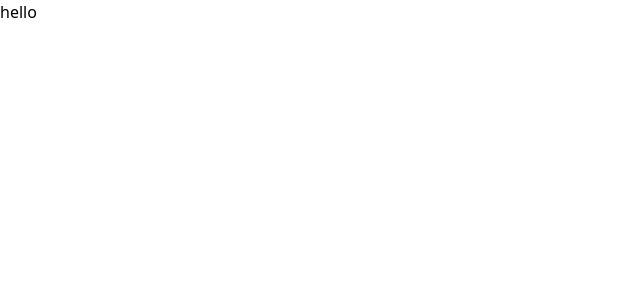
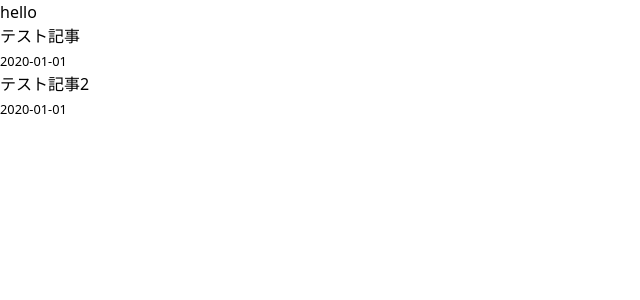
Before and after one commit to aka70/blog, a Next.js app: page / in a window 1280 px wide. Shown: the top 300 px of the page, without its empty margins (0-640 px from the left). Built offline with nearby package versions, Linux system fonts and the light colour scheme.

Commit message:
テスト記事を表示できるようにした

```diff
--- /dev/null
+++ b/src/articles/test.md
@@ -0,0 +1,9 @@
+---
+title: "テスト記事"
+date: "2020-01-01"
+---
+
+本文 **テスト用の記事**
+
+- 箇条書き1
+- 箇条書き2
--- /dev/null
+++ b/src/articles/test2.md
@@ -0,0 +1,9 @@
+---
+title: "テスト記事2"
+date: "2020-01-01"
+---
+
+本文 **テスト用の記事**
+
+- 箇条書き 1
+- 箇条書き 2
--- /dev/null
+++ b/src/components/date.tsx
@@ -0,0 +1,6 @@
+import { format, parseISO } from "date-fns";
+
+export default function Date({ dateString }: { dateString: string }) {
+  const date = parseISO(dateString);
+  return <time dateTime={dateString}>{format(date, "yyyy-MM-dd")}</time>;
+}
--- /dev/null
+++ b/src/lib/articles.ts
@@ -0,0 +1,78 @@
+import fs from "fs";
+import matter from "gray-matter";
+import path from "path";
+import { remark } from "remark";
+import html from "remark-html";
+
+const articlesDirectory = path.join(process.cwd(), "src", "articles");
+console.log(articlesDirectory);
+
+export type Articles = {
+  id: string;
+  content: string;
+  data: { title: string; date: string };
+  isEmpty: boolean;
+  excerpt: string;
+  orig: string;
+};
+
+export function getSortedArticlesData(): Articles[] {
+  const fileNames = fs.readdirSync(articlesDirectory);
+  const allArticlesData = fileNames.map((fileName) => {
+    const id = fileName.replace(/\.md$/, "");
+
+    const fullPath = path.join(articlesDirectory, fileName);
+    const fileContents = fs.readFileSync(fullPath, "utf8");
+
+    const matterResult = matter(fileContents);
+
+    return {
+      id,
+      ...matterResult,
+    };
+  });
+
+  return JSON.parse(
+    JSON.stringify(
+      allArticlesData.sort((a, b) => {
+        if (a.data.date < b.data.date) {
+          return 1;
+        } else if (a > b) {
+          return -1;
+        } else {
+          return 0;
+        }
+      })
+    )
+  );
+}
+
+export function getAllPostIds() {
+  const fileNames = fs.readdirSync(articlesDirectory);
+
+  return fileNames.map((fileName) => {
+    return {
+      params: {
+        id: fileName.replace(/\.md$/, ""),
+      },
+    };
+  });
+}
+
+export async function getArticleData(id: string) {
+  const fullPath = path.join(articlesDirectory, `${id}.md`);
+  const fileContents = fs.readFileSync(fullPath, "utf8");
+
+  const matterResult = matter(fileContents);
+
+  const processedContent = await remark()
+    .use(html)
+    .process(matterResult.content);
+  const contentHtml = processedContent.toString();
+
+  return {
+    id,
+    contentHtml,
+    ...matterResult.data,
+  };
+}
--- /dev/null
+++ b/src/pages/articles/[id].tsx
@@ -0,0 +1,52 @@
+import { GetStaticPaths } from "next";
+import Head from "next/head";
+import Date from "../../components/date";
+import { getAllPostIds, getArticleData } from "../../lib/articles";
+
+type Params = {
+  params: {
+    id: string;
+  };
+};
+
+export default function Post({
+  articleData,
+}: {
+  articleData: {
+    title: string;
+    date: string;
+    contentHtml: string;
+  };
+}) {
+  return (
+    <>
+      <Head>
+        <title>{articleData.title}</title>
+      </Head>
+      <article>
+        <h1>{articleData.title}</h1>
+        <div>
+          <Date dateString={articleData.date} />
+        </div>
+        <div dangerouslySetInnerHTML={{ __html: articleData.contentHtml }} />
+      </article>
+    </>
+  );
+}
+
+export const getStaticPaths: GetStaticPaths = async () => {
+  const paths = getAllPostIds();
+  return {
+    paths,
+    fallback: false,
+  };
+};
+
+export const getStaticProps = async ({ params }: Params) => {
+  const articleData = await getArticleData(params.id);
+  return {
+    props: {
+      articleData,
+    },
+  };
+};
--- a/src/pages/index.tsx
+++ b/src/pages/index.tsx
@@ -1,7 +1,38 @@
-import type { NextPage } from "next";
+import { getSortedArticlesData } from "lib/articles";
+import type { InferGetStaticPropsType, NextPage } from "next";
+import Link from "next/link";
+import Date from "../components/date";
 
-const Home: NextPage = () => {
-  return <div>hello</div>;
+type Props = InferGetStaticPropsType<typeof getStaticProps>;
+
+export const getStaticProps = async () => {
+  const allArticles = getSortedArticlesData();
+  return {
+    props: {
+      allArticles,
+    },
+  };
+};
+
+const Home: NextPage<Props> = ({ allArticles }) => {
+  return (
+    <>
+      <div>hello</div>
+      <ul>
+        {allArticles.map(({ id, data }) => (
+          <li key={id}>
+            <Link href={`/articles/${id}`}>
+              <a>{data.title}</a>
+            </Link>
+            <br />
+            <small>
+              <Date dateString={data.date} />
+            </small>
+          </li>
+        ))}
+      </ul>
+    </>
+  );
 };
 
 export default Home;
```
